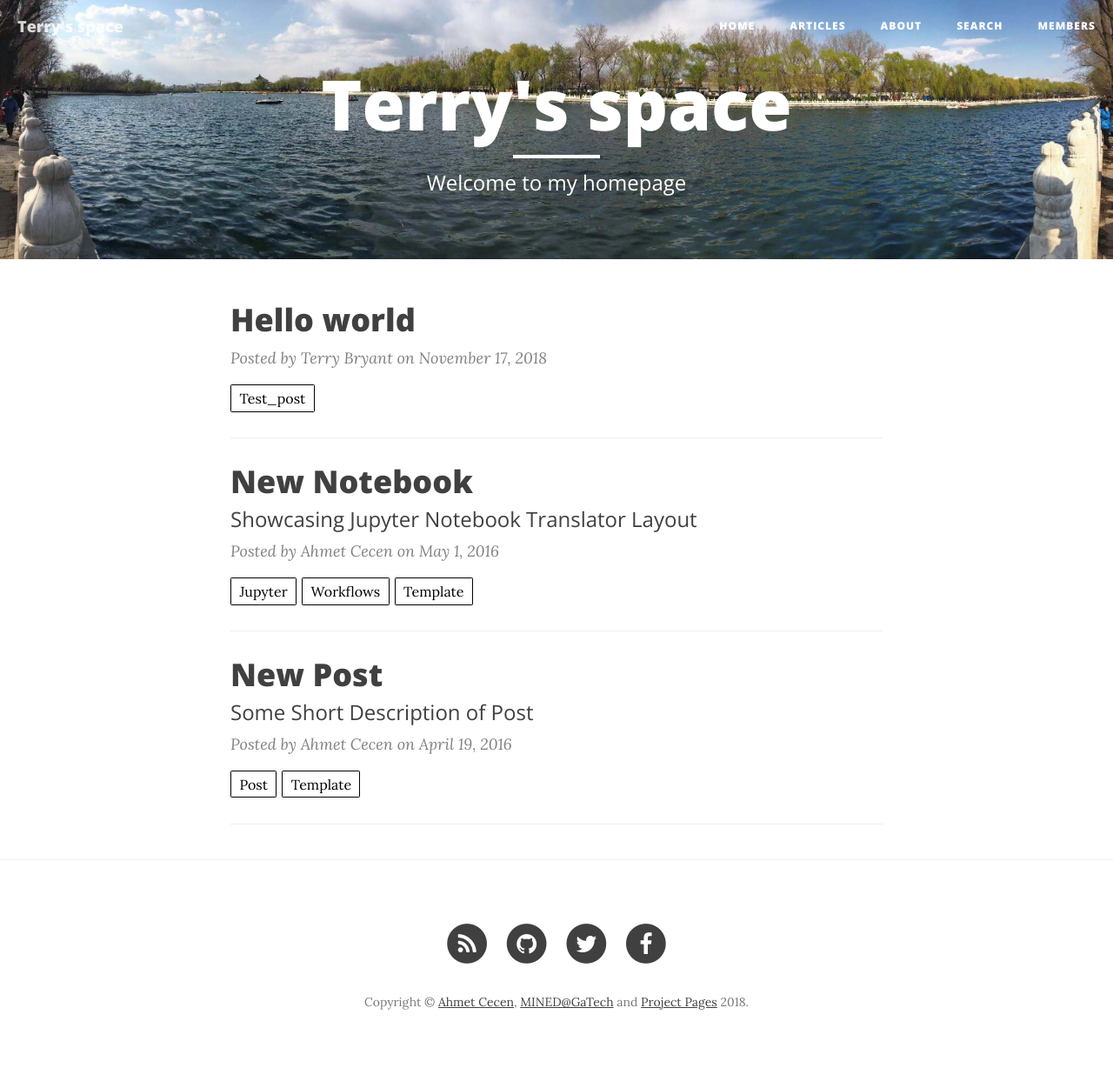
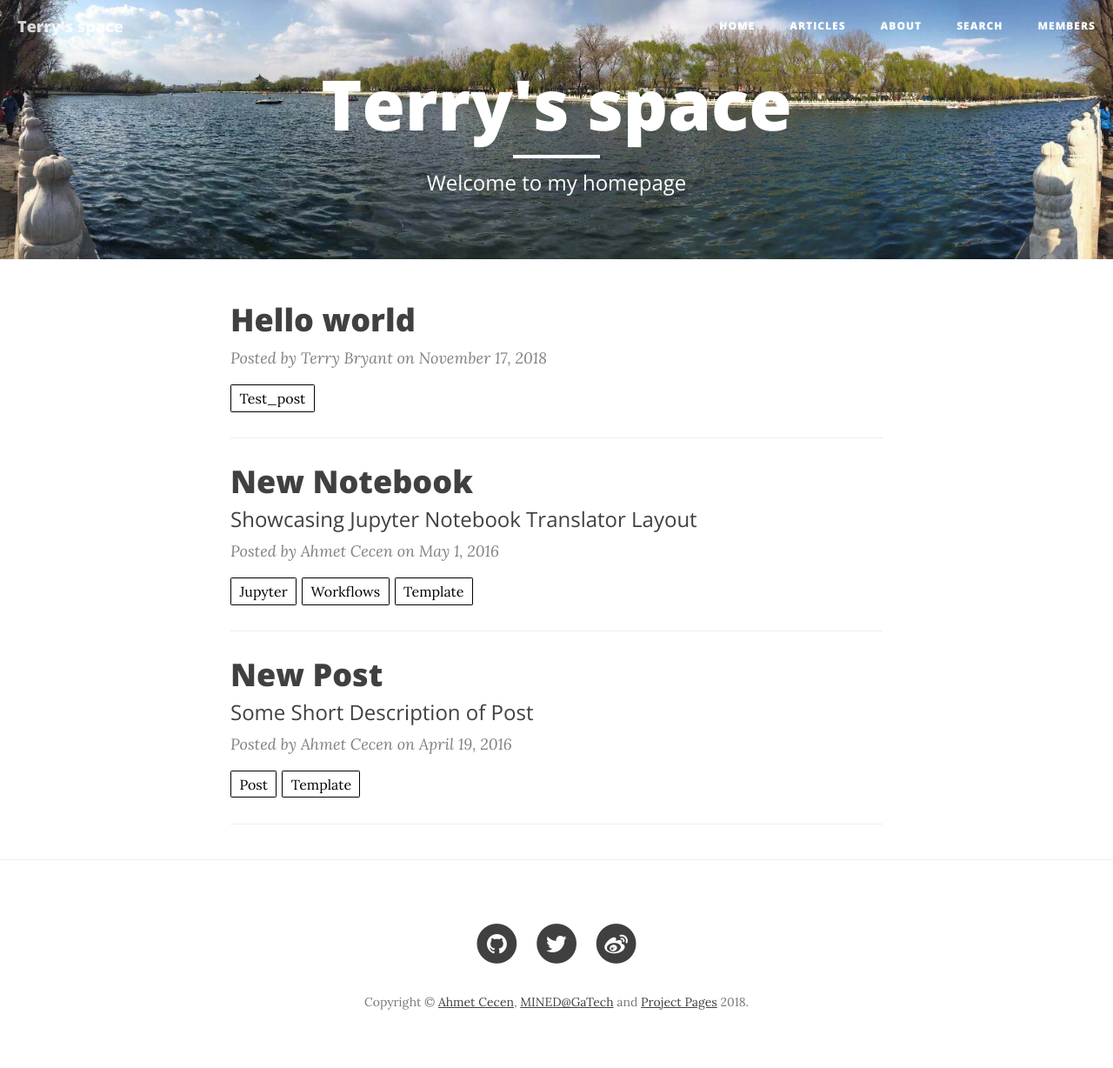
Before and after one commit to TerryBryant/TerryBryant.github.io, a Jekyll site: the page built from index.html, in a window 1280 px wide. Shown: the whole page at 87% size. Built offline with Jekyll 4.4.1, drawn with Linux system fonts in a browser that asks for light colours; nearby versions of some CDN libraries; the list of posts is cut into pages by our own code.

Commit message:
update config.yaml

```diff
--- a/_includes/footer.html
+++ b/_includes/footer.html
@@ -4,14 +4,14 @@
         <div class="row">
             <div class="col-lg-8 col-lg-offset-2 col-md-10 col-md-offset-1">
                 <ul class="list-inline text-center">
-                    <li>
-                        <a href="{{ "/feed.xml" | prepend: site.baseurl }}">
-                            <span class="fa-stack fa-lg">
-                                <i class="fa fa-circle fa-stack-2x"></i>
-                                <i class="fa fa-rss fa-stack-1x fa-inverse"></i>
-                            </span>
-                        </a>
-                    </li>
+                    <!--<li>-->
+                        <!--<a href="{{ "/feed.xml" | prepend: site.baseurl }}">-->
+                            <!--<span class="fa-stack fa-lg">-->
+                                <!--<i class="fa fa-circle fa-stack-2x"></i>-->
+                                <!--<i class="fa fa-rss fa-stack-1x fa-inverse"></i>-->
+                            <!--</span>-->
+                        <!--</a>-->
+                    <!--</li>-->
                     {% if site.github_username %}
                     <li>
                         <a href="https://github.com/{{ site.github_username }}/">
@@ -37,7 +37,7 @@
                         <a href="https://www.weibo.com/{{ site.weibo_username }}">
                             <span class="fa-stack fa-lg">
                                 <i class="fa fa-circle fa-stack-2x"></i>
-                                <i class="fa fa-facebook fa-stack-1x fa-inverse"></i>
+                                <i class="fa fa-weibo fa-stack-1x fa-inverse"></i>
                             </span>
                         </a>
                     </li>
```
